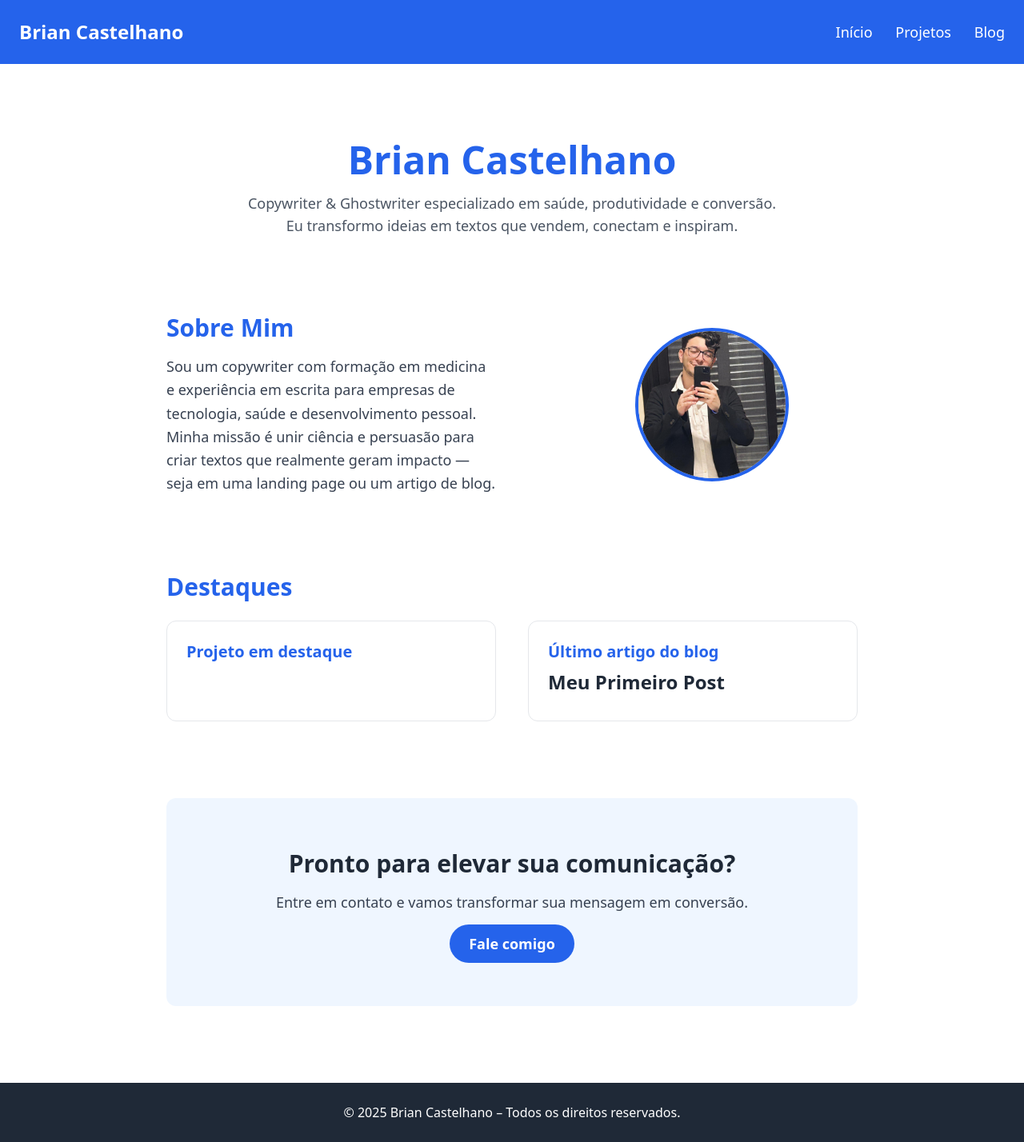
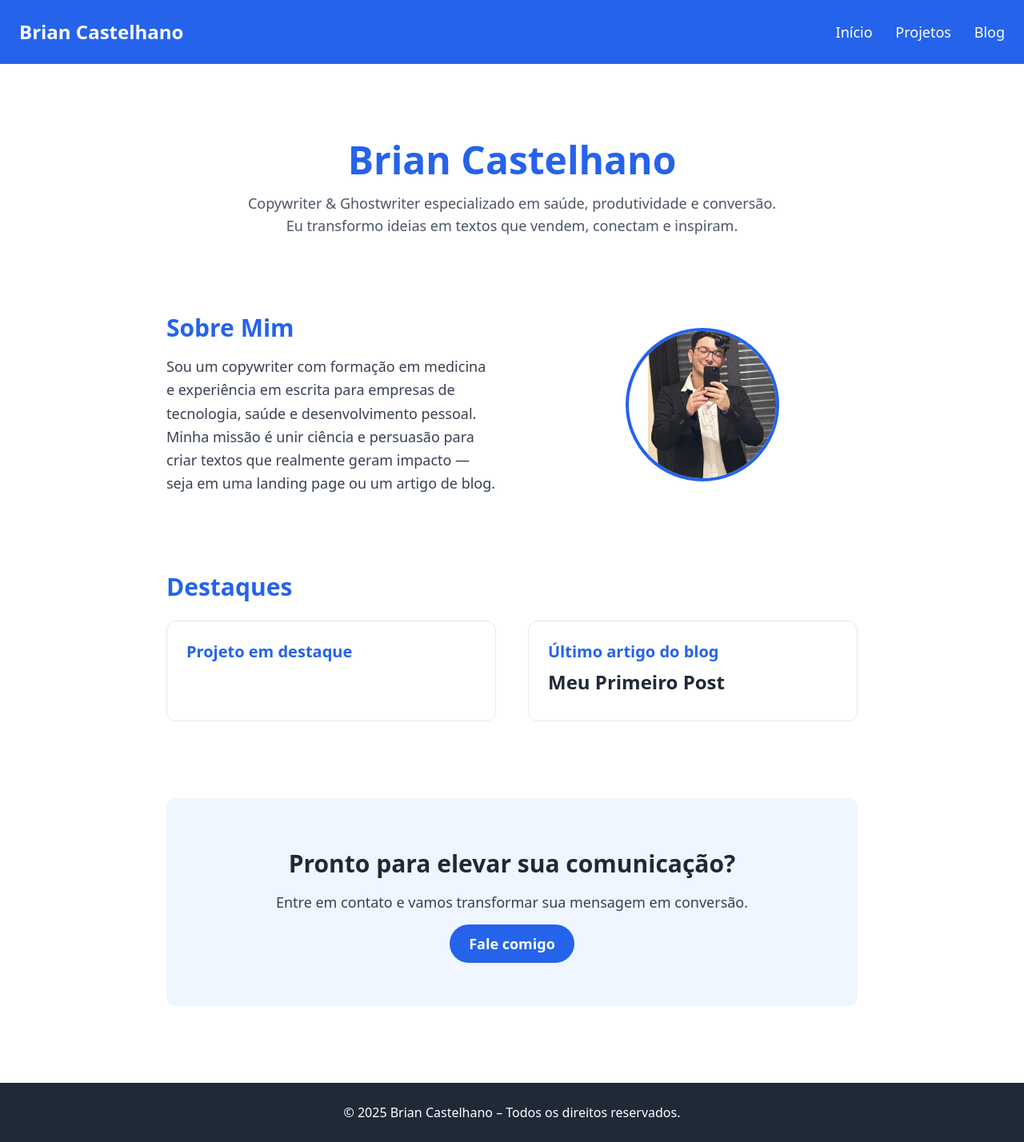
Before and after one commit to briantheengineer/briancopywriter.github.io, a Jekyll site: the page built from index.html, in a window 1280 px wide. Shown: the whole page at 80% size. Built offline with Jekyll 4.4.1, drawn with Linux system fonts in a browser that asks for light colours; nearby versions of some CDN libraries.

Commit message:
Update index.html

```diff
--- a/index.html
+++ b/index.html
@@ -22,8 +22,8 @@
   </div>
   <div class="flex justify-center">
  <div class="flex justify-center pl-6">
-  <div class="w-48 h-48 rounded-full overflow-hidden border-4 border-blue-600 ml-6">
-    <img
+  <div class="w-48 h-48 rounded-full overflow-hidden border-4 border-blue-600">
+    <img class='ml-6'
   src="assets/img/brian.jpeg"
   alt="Foto de Brian Castelhano"
   class="object-cover w-full h-full"
```
